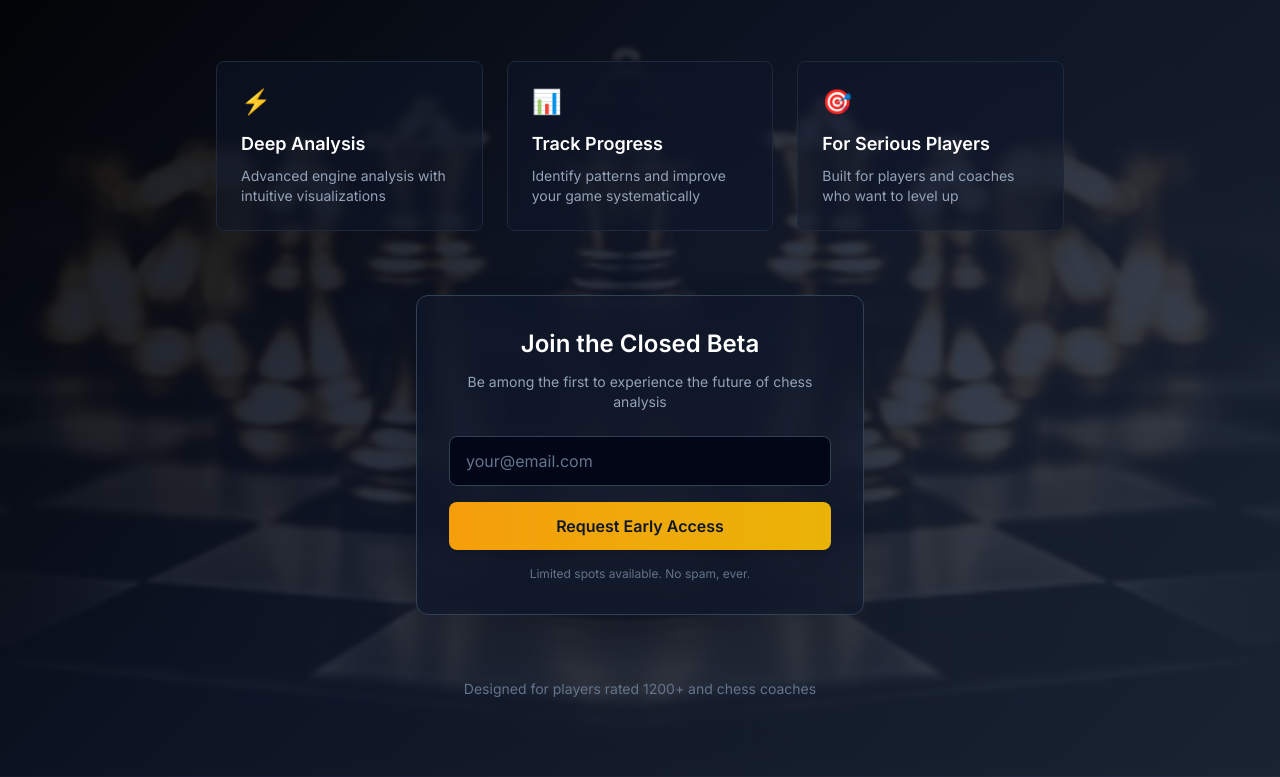
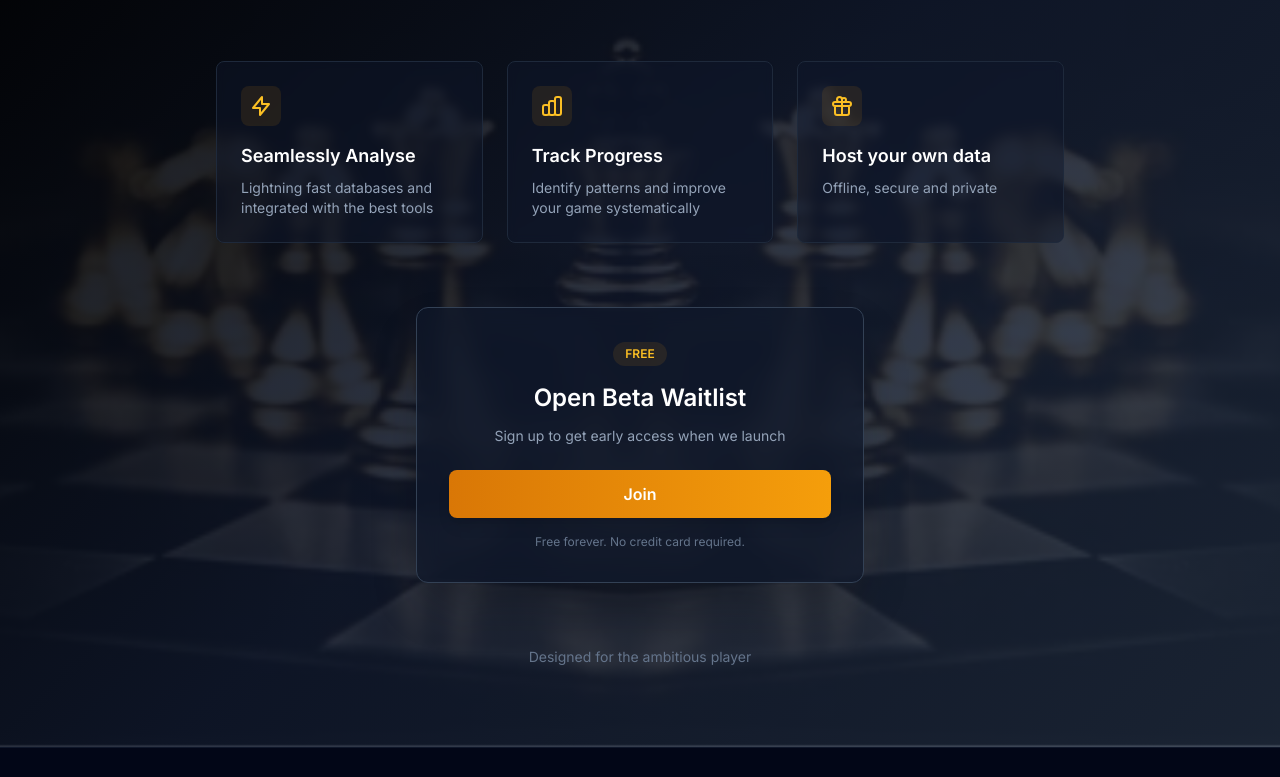
Before and after one commit to JuiceDrinker/web, a plain HTML site: page index.html in a window 1280 px wide. Shown: the part 203-980 px from the top of the page. Drawn offline with nearby package versions, Linux system fonts and the light colour scheme.

Commit message:
update copy

```diff
--- a/index.html
+++ b/index.html
@@ -33,7 +33,7 @@
             <!-- Logo/Brand -->
             <div class="mb-8">
                 <h1 class="text-6xl md:text-7xl font-bold mb-4 tracking-tight">
-                    <span class="bg-gradient-to-r from-amber-200 via-yellow-400 to-amber-300 bg-clip-text text-transparent">
+                    <span class="bg-gradient-to-r from-slate-100 via-amber-100 to-slate-200 bg-clip-text text-transparent">
                         Ace Chess
                     </span>
                 </h1>
@@ -45,55 +45,64 @@
             <!-- Value Props -->
             <div class="mt-16 mb-12 grid md:grid-cols-3 gap-6 text-left">
                 <div class="bg-slate-900/50 backdrop-blur-sm border border-slate-800 rounded-lg p-6">
-                    <div class="text-amber-400 text-2xl mb-3">⚡</div>
-                    <h3 class="text-lg font-semibold mb-2">Deep Analysis</h3>
-                    <p class="text-slate-400 text-sm">Advanced engine analysis with intuitive visualizations</p>
+                    <div class="w-10 h-10 bg-amber-500/10 rounded-lg flex items-center justify-center mb-4">
+                        <svg class="w-6 h-6 text-amber-400" fill="none" stroke="currentColor" viewBox="0 0 24 24">
+                            <path stroke-linecap="round" stroke-linejoin="round" stroke-width="2" d="M13 10V3L4 14h7v7l9-11h-7z" />
+                        </svg>
+                    </div>
+                    <h3 class="text-lg font-semibold mb-2">Seamlessly Analyse</h3>
+                    <p class="text-slate-400 text-sm">Lightning fast databases and integrated with the best tools</p>
                 </div>
                 <div class="bg-slate-900/50 backdrop-blur-sm border border-slate-800 rounded-lg p-6">
-                    <div class="text-amber-400 text-2xl mb-3">📊</div>
+                    <div class="w-10 h-10 bg-amber-500/10 rounded-lg flex items-center justify-center mb-4">
+                        <svg class="w-6 h-6 text-amber-400" fill="none" stroke="currentColor" viewBox="0 0 24 24">
+                            <path stroke-linecap="round" stroke-linejoin="round" stroke-width="2" d="M9 19v-6a2 2 0 00-2-2H5a2 2 0 00-2 2v6a2 2 0 002 2h2a2 2 0 002-2zm0 0V9a2 2 0 012-2h2a2 2 0 012 2v10m-6 0a2 2 0 002 2h2a2 2 0 002-2m0 0V5a2 2 0 012-2h2a2 2 0 012 2v14a2 2 0 01-2 2h-2a2 2 0 01-2-2z" />
+                        </svg>
+                    </div>
                     <h3 class="text-lg font-semibold mb-2">Track Progress</h3>
                     <p class="text-slate-400 text-sm">Identify patterns and improve your game systematically</p>
                 </div>
                 <div class="bg-slate-900/50 backdrop-blur-sm border border-slate-800 rounded-lg p-6">
-                    <div class="text-amber-400 text-2xl mb-3">🎯</div>
-                    <h3 class="text-lg font-semibold mb-2">For Serious Players</h3>
-                    <p class="text-slate-400 text-sm">Built for players and coaches who want to level up</p>
+                    <div class="w-10 h-10 bg-amber-500/10 rounded-lg flex items-center justify-center mb-4">
+                        <svg class="w-6 h-6 text-amber-400" fill="none" stroke="currentColor" viewBox="0 0 24 24">
+                            <path stroke-linecap="round" stroke-linejoin="round" stroke-width="2" d="M12 8v13m0-13V6a2 2 0 112 2h-2zm0 0V5.5A2.5 2.5 0 109.5 8H12zm-7 4h14M5 12a2 2 0 110-4h14a2 2 0 110 4M5 12v7a2 2 0 002 2h10a2 2 0 002-2v-7" />
+                        </svg>
+                    </div>
+                    <h3 class="text-lg font-semibold mb-2">Host your own data</h3>
+                    <p class="text-slate-400 text-sm">Offline, secure and private</p>
                 </div>
             </div>
 
             <!-- CTA Section -->
             <div class="mt-16 max-w-md mx-auto">
                 <div class="bg-slate-900/70 backdrop-blur-md border border-slate-700 rounded-xl p-8 shadow-2xl">
-                    <h2 class="text-2xl font-semibold mb-3">Join the Closed Beta</h2>
+                    <div class="inline-block bg-amber-500/10 text-amber-400 text-xs font-semibold px-3 py-1 rounded-full mb-4">
+                        FREE
+                    </div>
+                    <h2 class="text-2xl font-semibold mb-3">
+                        Open Beta Waitlist
+                    </h2>
                     <p class="text-slate-400 mb-6 text-sm">
-                        Be among the first to experience the future of chess analysis
+                        Sign up to get early access when we launch
                     </p>
 
-                    <form id="signup-form" class="space-y-4">
-                        <input
-                            type="email"
-                            id="email"
-                            placeholder="your@email.com"
-                            required
-                            class="w-full px-4 py-3 bg-slate-950 border border-slate-700 rounded-lg focus:outline-none focus:ring-2 focus:ring-amber-500 focus:border-transparent text-white placeholder-slate-500"
-                        />
-                        <button
-                            type="submit"
-                            class="w-full bg-gradient-to-r from-amber-500 to-yellow-500 hover:from-amber-600 hover:to-yellow-600 text-slate-900 font-semibold py-3 px-6 rounded-lg transition-all duration-200 shadow-lg hover:shadow-amber-500/50"
-                        >
-                            Request Early Access
-                        </button>
-                    </form>
+                    <a
+                        href="https://forms.gle/sch2fAu5QoDNv38N8"
+                        target="_blank"
+                        class="block w-full bg-gradient-to-r from-amber-600 to-amber-500 hover:from-amber-700 hover:to-amber-600 text-white font-semibold py-3 px-6 rounded-lg transition-all duration-200 shadow-lg hover:shadow-amber-600/30 text-center"
+                    >
+                        Join
+                    </a>
 
                     <p class="text-xs text-slate-500 mt-4">
-                        Limited spots available. No spam, ever.
+                        Free forever. No credit card required.
                     </p>
                 </div>
             </div>
 
             <!-- Social Proof / Trust Element -->
             <div class="mt-16 text-slate-500 text-sm">
-                <p>Designed for players rated 1200+ and chess coaches</p>
+                <p>Designed for the ambitious player</p>
             </div>
         </div>
     </div>
@@ -105,20 +114,5 @@
         </div>
     </footer>
 
-    <script>
-        document.getElementById('signup-form').addEventListener('submit', function(e) {
-            e.preventDefault();
-            const email = document.getElementById('email').value;
-
-            // Replace this with your actual form handling
-            // Options: Mailchimp, Tally, Google Forms, or a simple backend endpoint
-            console.log('Email submitted:', email);
-
-            // Show success message
-            alert('Thanks for signing up! We\'ll be in touch soon.');
-            document.getElementById('email').value = '';
-        });
-    </script>
-
 </body>
 </html>
```
